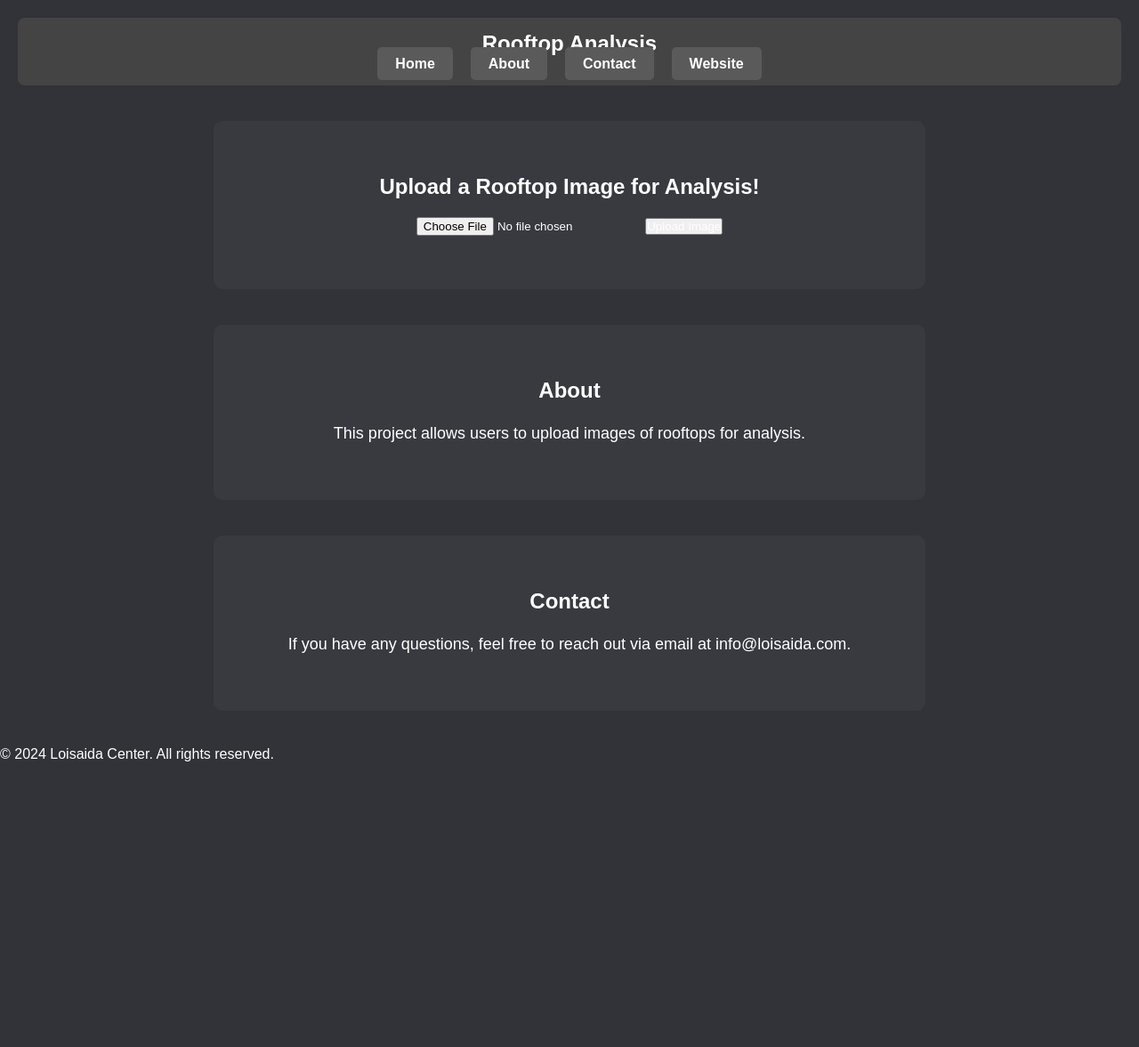
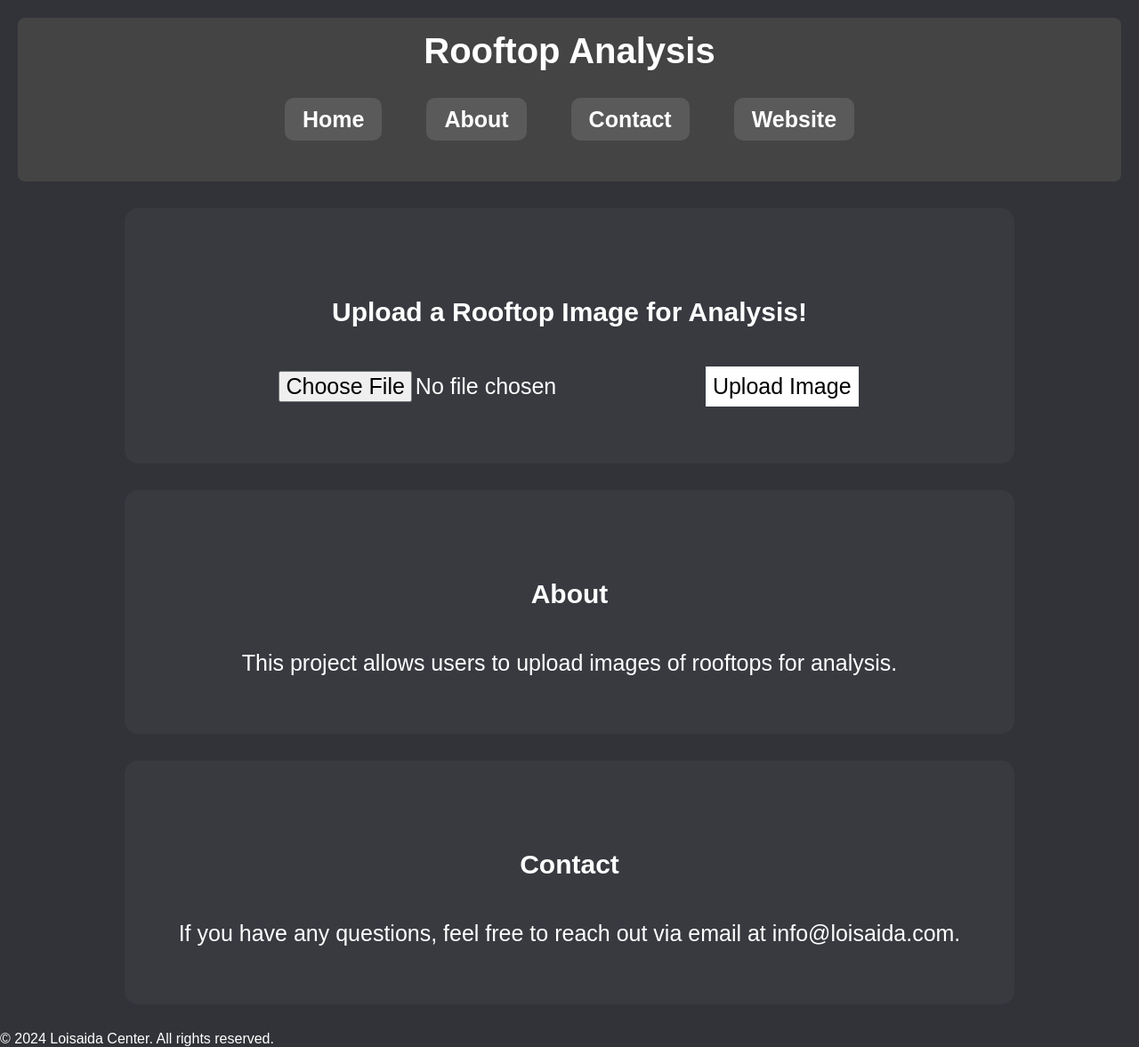
Before and after one commit to Ikyua/Rooftop-Analysis-ECOlibrium, a Flask app: page / in a window 1280 px wide. Shown: the whole page at 89% size. Before the commit the page ends 856 px from the top, so only its background shows below. Run offline with Flask 3, Linux system fonts and the light colour scheme.

Commit message:
Update Rooftop.css
Finished version of website

```diff
--- a/static/Rooftop.css
+++ b/static/Rooftop.css
@@ -25,11 +25,17 @@ nav {
     margin: 20px;
 }
 
+nav h1 {
+    font-size: 40px;
+}
+
 nav ul {
+    font-size: 25px;
+    margin: 40px 0;
     list-style: none;
     display: flex;
     justify-content: center;
-    gap: 20px;
+    gap: 50px;
 }
 
 nav ul li {
@@ -39,7 +45,7 @@ nav ul li {
 nav ul li a {
     padding: 10px 20px;
     background-color: #5a5a5a;
-    border-radius: 5px;
+    border-radius: 10px;
     font-weight: bold;
     transition: background-color 0.3s;
 }
@@ -49,22 +55,43 @@ nav ul li a:hover {
 }
 
 
+/* Image Uploading */
+input {
+    font-size: 25px;
+}
+
+#select-image {
+    border: none;
+    color: white;
+    text-decoration: none;
+}
+
+#upload-image {
+    background-color: white;
+    border: none;
+    color: black;
+    padding: 8px;
+    text-decoration: none;
+    margin: 4px 2px;
+    cursor: pointer;
+}
+
 /* Section Styling */
 section {
     padding: 60px 20px;
-    margin: 40px auto;
-    max-width: 800px;
+    margin: 30px auto;
+    max-width: 1000px;
     text-align: center;
     background-color: #383a40;
-    border-radius: 10px;
+    border-radius: 15px;
 }
 
 section h1, section h2 {
-    margin-bottom: 20px;
-}
+    font-size: 30px;
+    margin: 40px 0;}
 
 section p {
-    font-size: 18px;
+    font-size: 25px;
     line-height: 1.6;
 }
 
```
